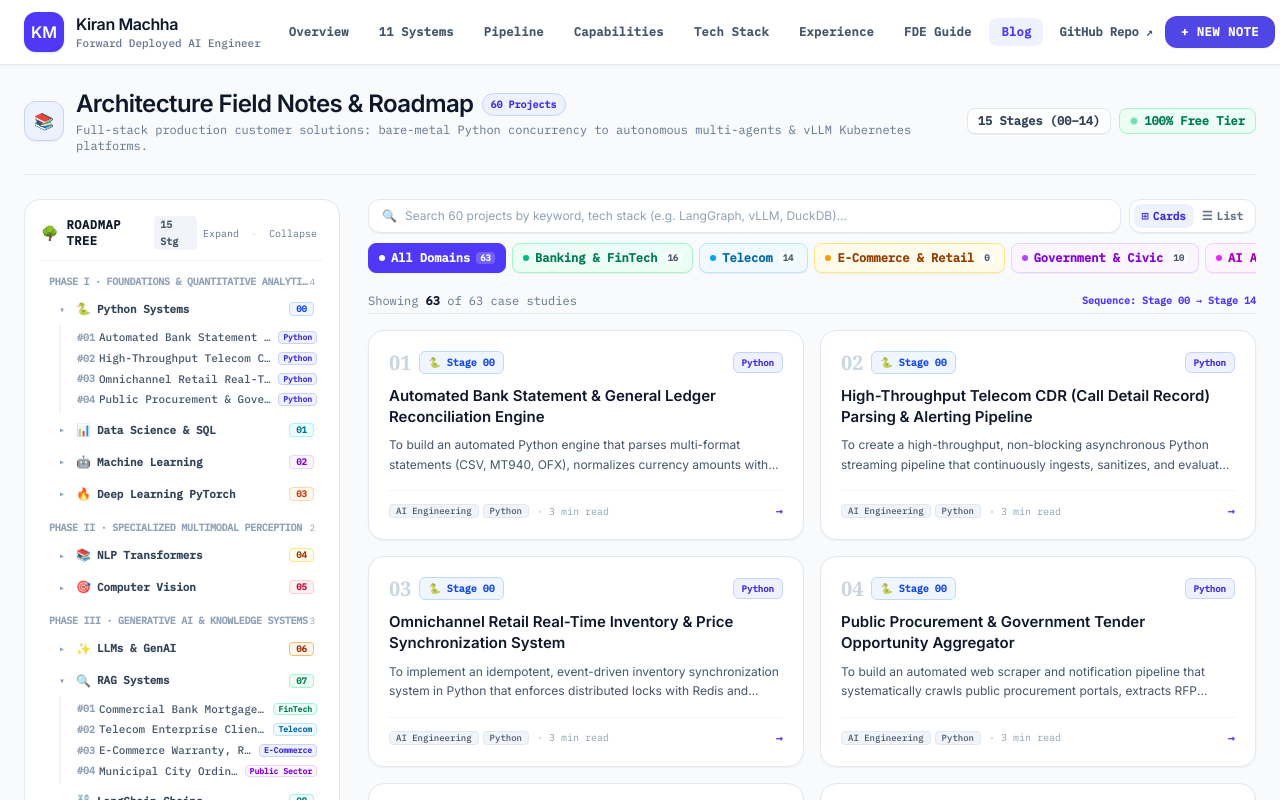
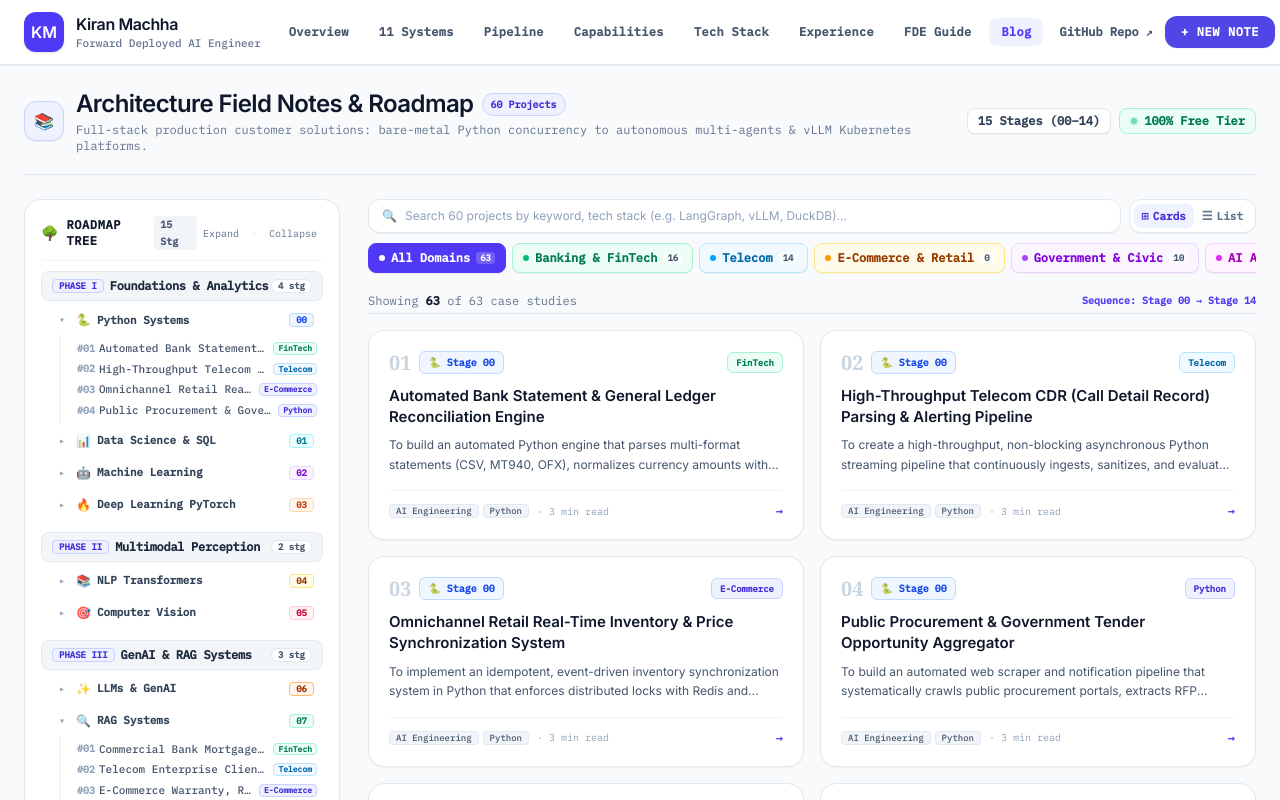
Before and after one commit to machhakiran/machhakiran.io, a Next.js app: page /blog in a window 1280 px wide. Shown: the top 800 px of the page. Built offline with nearby package versions, Linux system fonts and the light colour scheme.

Commit message:
feat(auth,ui): enable public creation access, allow optional/empty login credentials, and make roadmap PHASES font bold and high-contrast

```diff
--- a/app/api/auth/login/route.ts
+++ b/app/api/auth/login/route.ts
@@ -3,16 +3,10 @@ import { setAuthCookie } from '@/lib/auth';
 
 export async function POST(request: Request) {
   try {
-    const body = await request.json();
-    const { username, password } = body;
-
-    if (username === 'kaviai' && password === 'kaviai') {
-      await setAuthCookie();
-      return NextResponse.json({ success: true });
-    }
-
-    return NextResponse.json({ error: 'Invalid credentials' }, { status: 401 });
+    // Allow sign in even with empty fields or any username/password
+    await setAuthCookie();
+    return NextResponse.json({ success: true });
   } catch {
-    return NextResponse.json({ error: 'Bad request' }, { status: 400 });
+    return NextResponse.json({ error: 'Failed to sign in' }, { status: 500 });
   }
 }
--- a/app/api/posts/route.ts
+++ b/app/api/posts/route.ts
@@ -32,35 +32,9 @@ export async function POST(request: Request) {
     const apiKeyHeader = request.headers.get('x-api-key') || '';
     const token = authHeader.replace(/^Bearer\s+/i, '').trim();
 
-    let isAuthorized = false;
-
-    // 1. Check API key for AI agents / MCP calls
-    if (token === AGENT_API_KEY || apiKeyHeader === AGENT_API_KEY) {
-      isAuthorized = true;
-    }
-
-    // 2. Check session cookie for browser UI
-    if (!isAuthorized) {
-      isAuthorized = await verifyAuth();
-    }
-
+    // Allow public web publishing and AI Agent MCP publishing
     const body = await request.json().catch(() => ({}));
-    const { title, content, tags, slug: customSlug, excerpt, apiKey } = body;
-
-    // 3. Allow apiKey in JSON payload as well
-    if (!isAuthorized && apiKey && apiKey === AGENT_API_KEY) {
-      isAuthorized = true;
-    }
-
-    if (!isAuthorized) {
-      return NextResponse.json(
-        {
-          error: 'Unauthorized. Provide valid session cookie or Authorization header: Bearer <API_KEY>',
-          mcpInstructions: 'Set Authorization: Bearer kavi-agent-mcp-key-2026 or header x-api-key: kavi-agent-mcp-key-2026',
-        },
-        { status: 401 }
-      );
-    }
+    const { title, content, tags, slug: customSlug, excerpt } = body;
 
     if (!title || !content) {
       return NextResponse.json(
--- a/app/blog/login/page.tsx
+++ b/app/blog/login/page.tsx
@@ -54,33 +54,31 @@ function LoginForm() {
         <form onSubmit={handleSubmit} className="space-y-4">
           <div>
             <label htmlFor="username" className="block font-mono text-xs uppercase tracking-wider text-slate-600 font-bold mb-1.5">
-              Username
+              Username <span className="text-slate-400 font-normal lowercase">(optional)</span>
             </label>
             <input
               id="username"
               type="text"
               value={username}
               onChange={(e) => setUsername(e.target.value)}
-              required
               autoComplete="username"
               className="w-full px-4 py-3 bg-slate-50 border border-slate-200 rounded-xl text-sm text-slate-900 placeholder-slate-400 focus:outline-none focus:border-indigo-500 focus:bg-white transition-all"
-              placeholder="admin"
+              placeholder="Leave empty or any name"
             />
           </div>
 
           <div>
             <label htmlFor="password" className="block font-mono text-xs uppercase tracking-wider text-slate-600 font-bold mb-1.5">
-              Password
+              Password <span className="text-slate-400 font-normal lowercase">(optional)</span>
             </label>
             <input
               id="password"
               type="password"
               value={password}
               onChange={(e) => setPassword(e.target.value)}
-              required
               autoComplete="current-password"
               className="w-full px-4 py-3 bg-slate-50 border border-slate-200 rounded-xl text-sm text-slate-900 placeholder-slate-400 focus:outline-none focus:border-indigo-500 focus:bg-white transition-all"
-              placeholder="••••••••"
+              placeholder="Leave empty or any password"
             />
           </div>
 
@@ -94,9 +92,9 @@ function LoginForm() {
             type="submit"
             disabled={loading}
             id="login-submit"
-            className="w-full py-3 bg-indigo-600 hover:bg-indigo-700 text-white rounded-xl text-xs font-mono uppercase tracking-wider font-bold transition-all shadow-md shadow-indigo-600/20 disabled:opacity-50 mt-2"
+            className="w-full py-3 bg-indigo-600 hover:bg-indigo-700 text-white rounded-xl text-xs font-mono uppercase tracking-wider font-bold transition-all shadow-md shadow-indigo-600/20 disabled:opacity-50 mt-2 cursor-pointer"
           >
-            {loading ? 'Signing in…' : 'Sign in to Admin'}
+            {loading ? 'Accessing…' : 'Enter Editor / Sign in'}
           </button>
         </form>
 
--- a/components/BlogTreeExplorer.tsx
+++ b/components/BlogTreeExplorer.tsx
@@ -173,24 +173,41 @@ export function BlogTreeExplorer({ posts }: Props) {
               {PHASES.map((phase) => {
                 const isPhaseSelected = selectedPhase === phase.id;
                 return (
-                  <div key={phase.id} className="space-y-0.5">
-                    {/* Phase Header */}
+                  <div key={phase.id} className="space-y-1 pt-1 first:pt-0">
+                    {/* Phase Header - High Visibility & Bold */}
                     <div
                       onClick={() => {
                         setSelectedPhase(isPhaseSelected ? 'all' : phase.id);
                         setSelectedStage('all');
                       }}
-                      className={`px-2 py-1 rounded-md cursor-pointer flex items-center justify-between text-[10px] font-bold tracking-tight transition-colors ${
+                      className={`px-2.5 py-1.5 rounded-lg cursor-pointer flex items-center justify-between transition-colors border ${
                         isPhaseSelected
-                          ? 'bg-indigo-50 text-indigo-700 border border-indigo-200'
-                          : 'text-slate-400 hover:text-slate-700 hover:bg-slate-50'
+                          ? 'bg-indigo-600 text-white border-indigo-600 shadow-2xs font-bold'
+                          : 'bg-slate-100/90 hover:bg-slate-200/80 text-slate-800 border-slate-200/80'
                       }`}
                     >
-                      <span className="truncate uppercase">
-                        {phase.roman} · {phase.title}
-                      </span>
-                      <span className="text-[9px] text-slate-400 font-normal">
-                        {phase.stageIds.length}
+                      <div className="flex items-center gap-1.5 truncate">
+                        <span
+                          className={`px-1.5 py-0.2 rounded text-[9px] font-mono font-extrabold ${
+                            isPhaseSelected
+                              ? 'bg-white/20 text-white'
+                              : 'bg-indigo-50 text-indigo-700 border border-indigo-200'
+                          }`}
+                        >
+                          {phase.roman}
+                        </span>
+                        <span className="text-xs font-extrabold tracking-tight truncate">
+                          {phase.title}
+                        </span>
+                      </div>
+                      <span
+                        className={`text-[9px] font-mono font-semibold px-1.5 py-0.2 rounded-full border shrink-0 ${
+                          isPhaseSelected
+                            ? 'bg-white/20 text-white border-white/30'
+                            : 'bg-white text-slate-600 border-slate-200'
+                        }`}
+                      >
+                        {phase.stageIds.length} stg
                       </span>
                     </div>
 
--- a/lib/roadmap.ts
+++ b/lib/roadmap.ts
@@ -27,35 +27,35 @@ export const PHASES: PhaseMeta[] = [
   {
     id: 'phase-1',
     roman: 'PHASE I',
-    title: 'Foundations & Quantitative Analytics',
+    title: 'Foundations & Analytics',
     subtitle: 'Bare-metal Python concurrency, DuckDB statistical engines, and deep PyTorch tensors.',
     stageIds: ['00', '01', '02', '03'],
   },
   {
     id: 'phase-2',
     roman: 'PHASE II',
-    title: 'Specialized Multimodal Perception',
+    title: 'Multimodal Perception',
     subtitle: 'State-of-the-art transformer NLP and real-time YOLOv11 & OCR computer vision.',
     stageIds: ['04', '05'],
   },
   {
     id: 'phase-3',
     roman: 'PHASE III',
-    title: 'Generative AI & Knowledge Systems',
+    title: 'GenAI & RAG Systems',
     subtitle: 'Local LLMs, QLoRA fine-tuning, production RAG with Qdrant, and LangChain LCEL.',
     stageIds: ['06', '07', '08'],
   },
   {
     id: 'phase-4',
     roman: 'PHASE IV',
-    title: 'Autonomous Agents & Protocol Standards',
+    title: 'Autonomous Agents & MCP',
     subtitle: 'Cyclic state machines (LangGraph), Model Context Protocol (FastMCP), and autonomous agents.',
     stageIds: ['09', '10', '14'],
   },
   {
     id: 'phase-5',
     roman: 'PHASE V',
-    title: 'Production AI Platform Engineering',
+    title: 'Production AI Platform',
     subtitle: 'High-throughput vLLM serving clusters, MLOps/LLMOps governance, and cloud-native Kubernetes AIOps.',
     stageIds: ['11', '12', '13'],
   },
@@ -345,11 +345,10 @@ export function parsePostStageInfo(slug: string, tags?: string[]): PostStageInfo
 
     let domain = 'AI Engineering';
     if (tags && tags.length > 0) {
-      const found = tags.find((t) =>
-        ['FinTech', 'Telecom', 'E-Commerce', 'Government', 'Social Growth', 'AI Agents', 'Python'].includes(t)
-      );
+      const industryDomains = ['FinTech', 'Telecom', 'E-Commerce', 'Government', 'Social Growth', 'AI Agents'];
+      const found = tags.find((t) => industryDomains.some((id) => t.toLowerCase() === id.toLowerCase() || t.toLowerCase().includes(id.toLowerCase())));
       if (found) domain = found;
-      else domain = tags[tags.length - 1];
+      else domain = tags.find((t) => t !== 'AI Engineering') || tags[0];
     }
 
     const domainClasses = getDomainBadgeClasses(domain);
--- a/proxy.ts
+++ b/proxy.ts
@@ -1,32 +1,11 @@
 import { NextResponse } from 'next/server';
 import type { NextRequest } from 'next/server';
 
-const AUTH_COOKIE = 'auth_token';
-
 export function proxy(request: NextRequest) {
-  // Allow AI Agents and MCP clients passing Bearer auth or x-api-key to access API routes directly
-  const authHeader = request.headers.get('authorization') || '';
-  const apiKeyHeader = request.headers.get('x-api-key') || '';
-  if (request.nextUrl.pathname.startsWith('/api/posts')) {
-    if (authHeader.startsWith('Bearer ') || apiKeyHeader) {
-      return NextResponse.next();
-    }
-  }
-
-  const token = request.cookies.get(AUTH_COOKIE);
-
-  if (!token?.value) {
-    if (request.nextUrl.pathname.startsWith('/api/')) {
-      return NextResponse.json({ error: 'Unauthorized. Provide Bearer API key.' }, { status: 401 });
-    }
-    const loginUrl = new URL('/blog/login', request.url);
-    loginUrl.searchParams.set('redirect', request.nextUrl.pathname);
-    return NextResponse.redirect(loginUrl);
-  }
-
+  // Public access enabled for blog creation and API routes
   return NextResponse.next();
 }
 
 export const config = {
-  matcher: ['/blog/create', '/api/posts'],
+  matcher: [],
 };
```
